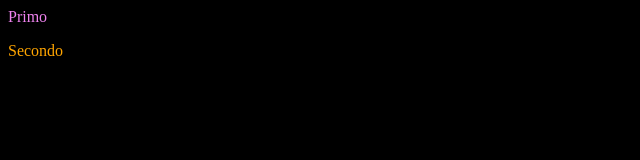
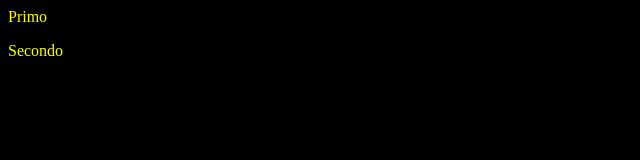
Before and after one commit to fmikele/esempioindexof, a website: page index.html in a window 1280 px wide. Shown: the full height of the page, 0-640 px from the left. Drawn offline with Linux system fonts and the light colour scheme.

Commit message:
Solo Giallo

```diff
--- a/index.html
+++ b/index.html
@@ -6,12 +6,12 @@
 </div>
 
 
-<div id="idclass">
+<div class="classappYellow">
   <div >
     <p> Primo </p>
   </div>
 
-  <div class="classapp">
+  <div>
     <p> Secondo </p>
   </div>
 </div>
--- a/style.css
+++ b/style.css
@@ -17,8 +17,8 @@
 }
 
 
-.classapp2 {
-  color: yellowgreen;
+.classappYellow {
+  color: yellow;
 }
 
 #idclass{
```
